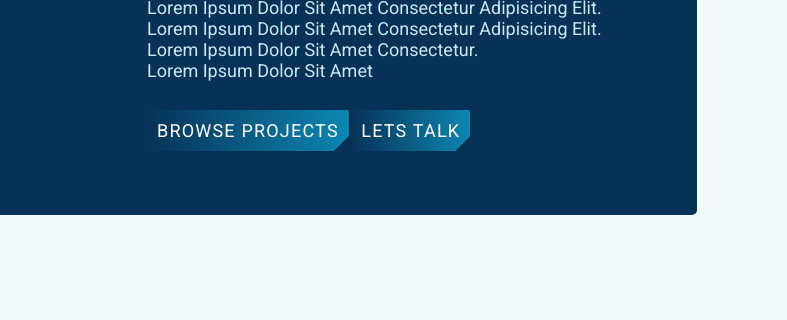
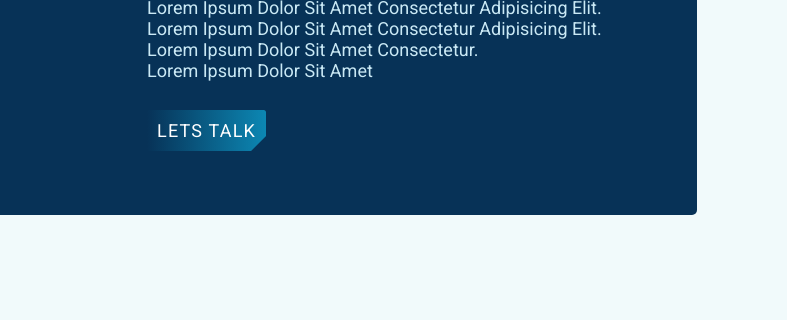
Before and after one commit to Amaar015/Portfolio_20sw015_webPage_Practice, a plain HTML site: page Portfolio/index.html in a window 1280 px wide. Shown: the part 1225-1545 px from the top of the page, 493-1280 px from the left. Drawn offline with nearby package versions, Linux system fonts and the light colour scheme.

Commit message:
Update index.html

```diff
--- a/Portfolio/index.html
+++ b/Portfolio/index.html
@@ -106,7 +106,7 @@
                 <p>Lorem ipsum dolor sit amet consectetur.</p>
                 <p>Lorem ipsum dolor sit amet</p>
                 <div class="buttons">
-                    <a href="#" class="btn">Browse Projects</a>
+                    <!-- <a href="#" class="btn">Browse Projects</a> -->
                     <a href="#" class="btn">Lets Talk</a>
                 </div>
             </div>
```
